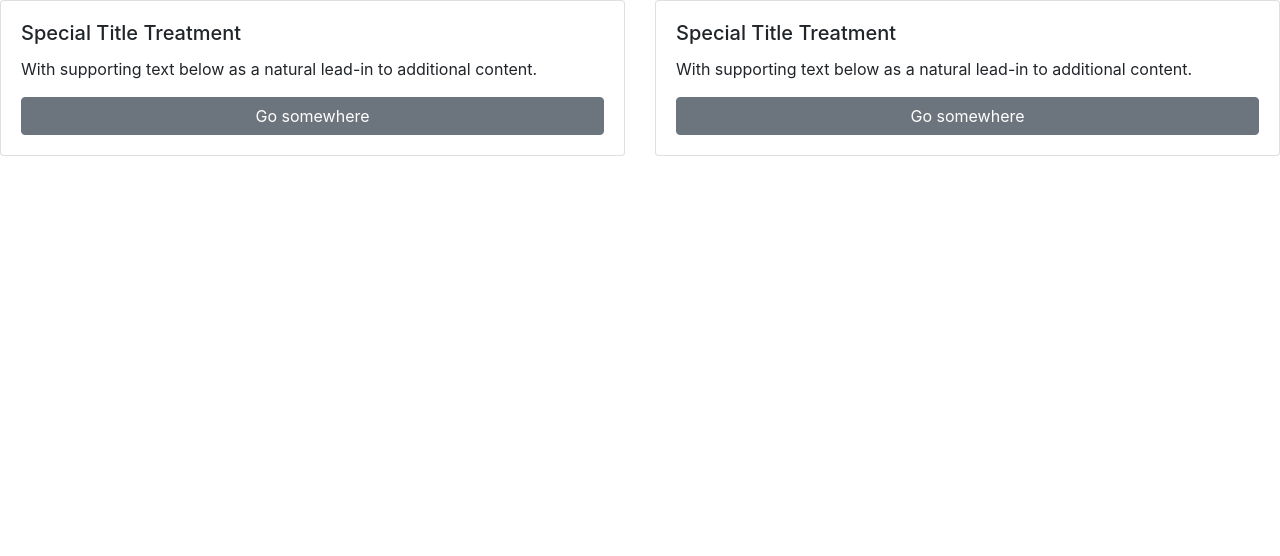
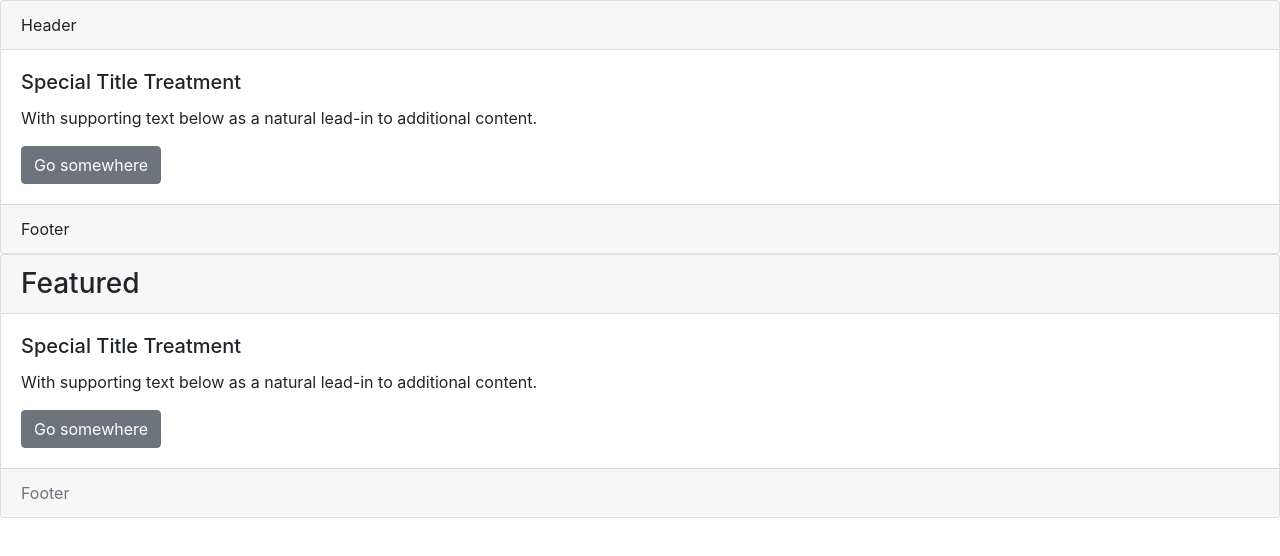
Before and after one commit to vsaravanan/reactjs, a React (Create React App) app in the folder reactstrap/: page / in a window 1280 px wide. Shown: the top 556 px of the page. Built offline with nearby package versions, Linux system fonts and the light colour scheme.

Commit message:
CardHeader, CardFooter

```diff
--- a/reactstrap/src/Card.js
+++ b/reactstrap/src/Card.js
@@ -1,25 +1,30 @@
 import React from 'react';
 import { Card, CardImg, CardText, CardBody, CardLink,
-  CardTitle, CardSubtitle, Button, Row, Col  } from 'reactstrap';
+  CardTitle, CardSubtitle, Button, Row, Col, CardHeader, CardFooter  } from 'reactstrap';
 
 const Example = (props) => {
   return (
-    <Row>
-      <Col sm="6">
-        <Card body>
+    <div>
+      <Card>
+        <CardHeader>Header</CardHeader>
+        <CardBody>
           <CardTitle>Special Title Treatment</CardTitle>
           <CardText>With supporting text below as a natural lead-in to additional content.</CardText>
           <Button>Go somewhere</Button>
-        </Card>
-      </Col>
-      <Col sm="6">
-        <Card body>
+        </CardBody>
+        <CardFooter>Footer</CardFooter>
+      </Card>
+
+      <Card>
+        <CardHeader tag="h3">Featured</CardHeader>
+        <CardBody>
           <CardTitle>Special Title Treatment</CardTitle>
           <CardText>With supporting text below as a natural lead-in to additional content.</CardText>
           <Button>Go somewhere</Button>
-        </Card>
-      </Col>
-    </Row>
+        </CardBody>
+        <CardFooter className="text-muted">Footer</CardFooter>
+      </Card>
+    </div>
   );
 };
 
```
